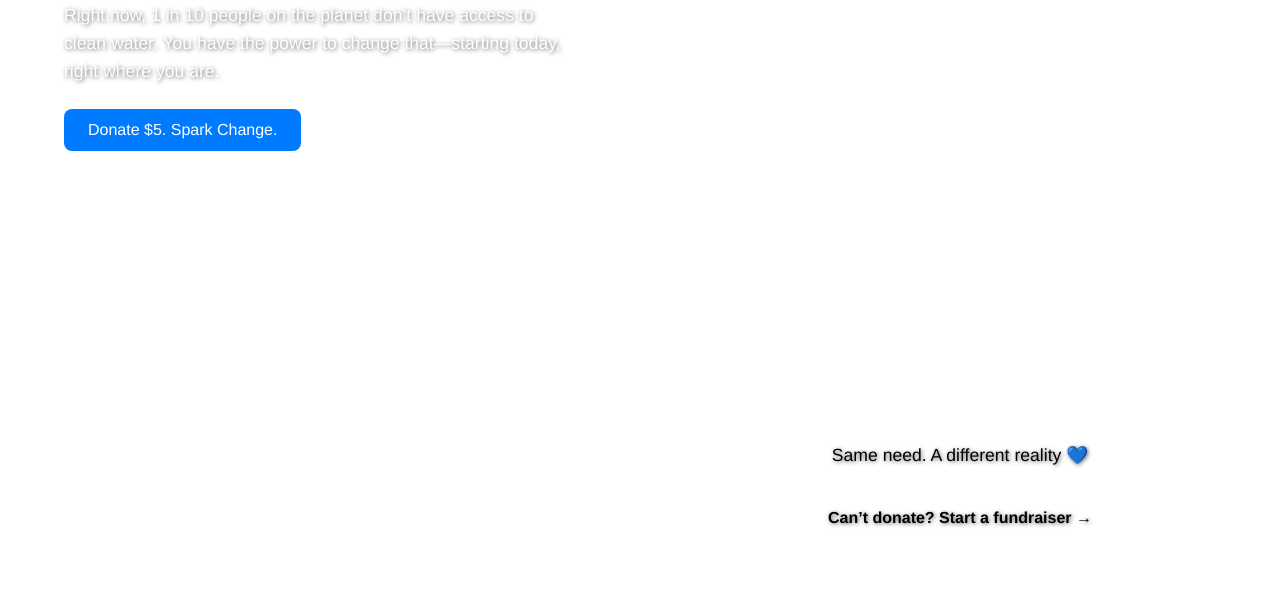
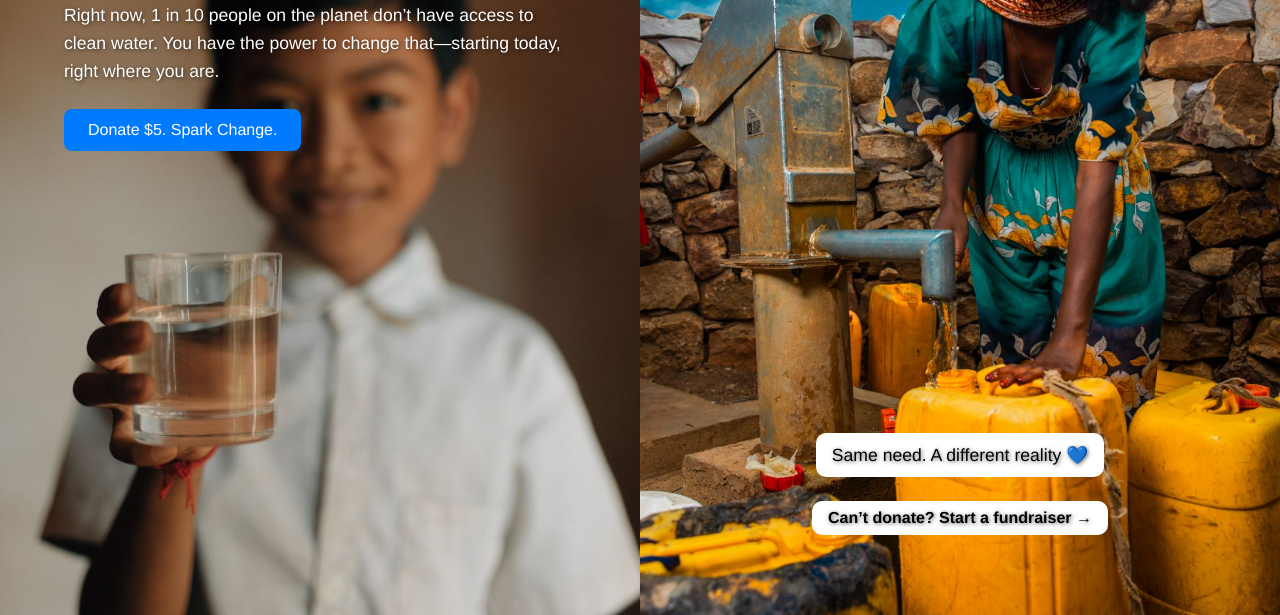
Before and after one commit to Oumou-design22/charity_water_landing, a plain HTML site: page index.html in a window 1280 px wide. Shown: the part 185-800 px from the top of the page. Drawn offline with Linux system fonts and the light colour scheme.

Commit message:
Update index.html

```diff
--- a/index.html
+++ b/index.html
@@ -9,7 +9,7 @@
 <body>
   <div class="split-container">
     <div class="split left">
-      <img src="images/student.jpg" alt="Student using water fountain" />
+  <img src="student.jpg" alt="Student using water fountain" />
   <div class="overlay">
     <h1>Change the world. One drop at a time.</h1>
     <p>
@@ -20,12 +20,9 @@
   </div>
 </div>
 <div class="split right">
-      <img src="images/child.jpg" alt="Child carrying jerry can" />
+  <img src="child.jpg" alt="Child carrying jerry can" />
   <div class="overlay secondary">
     <p class="caption">Same need. A different reality 💙</p>
     <a href="#" class="alt-action">Can’t donate? Start a fundraiser →</a>
   </div>
 </div>
-  </div>
-</body>
-</html>
```
Lines whose indentation alone changed are shown as unchanged.
